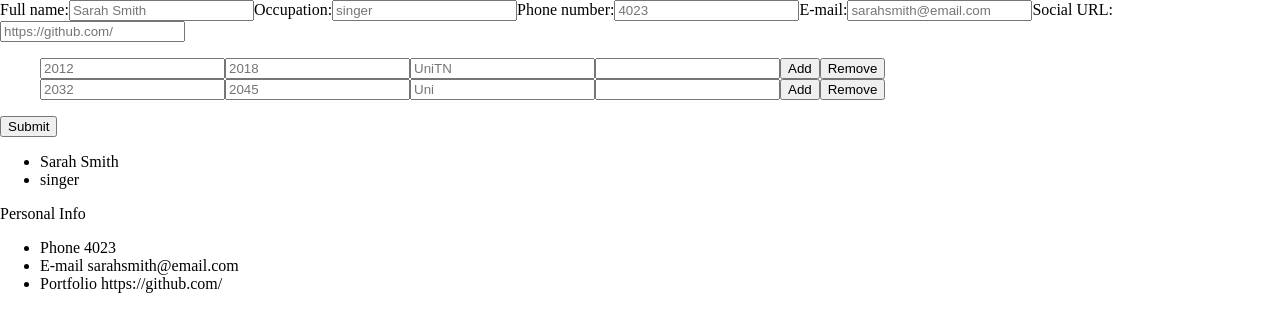
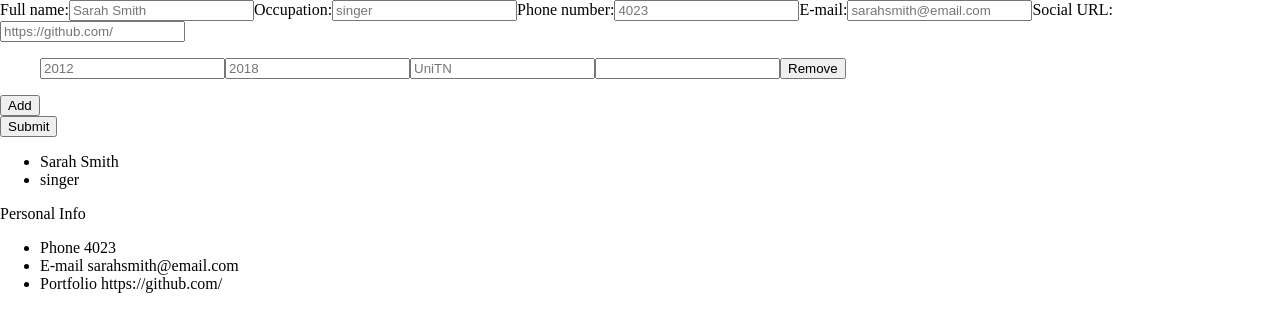
Before and after one commit to CriisMi/cv-project, a React (Create React App) app: page / in a window 1280 px wide. Shown: the top 332 px of the page. Built offline with nearby package versions, Linux system fonts and the light colour scheme.

Commit message:
Update key on input list education form

```diff
--- a/src/App.js
+++ b/src/App.js
@@ -15,25 +15,17 @@ const App = () => {
 
   const [education, setEducation] = useState([
     {
-      id: "e1",
       startYear: 2012,
       endYear: 2018,
       title: "UniTN",
       description: "",
       index: 0,
-    },
-    {
-      id: "e2",
-      startYear: 2032,
-      endYear: 2045,
-      title: "Uni",
-      description: "",
-      index: 1,
+      key: `e1`,
     },
   ]);
 
   const toggleEditing = () => {
-    setEditing(!editing);
+    setEditing((prevEditing) => !prevEditing);
   };
 
   return (
--- a/src/components/FieldEduExp.js
+++ b/src/components/FieldEduExp.js
@@ -1,18 +1,42 @@
 const Field = (props) => {
+  let educationList = props.education;
+  let field = educationList[props.index];
+
+  const handleChange = (e) => {
+    const value = e.target.value;
+    educationList[props.index][e.target.name] = value;
+    e.target.placeholder = value;
+  };
+
   return (
     <div>
-      <input type="number" name="startYear" placeholder={props.startYear} />
-      <input type="number" name="endYear" placeholder={props.endYear} />
-      <input type="text" name="title" placeholder={props.title} />
+      <input
+        type="number"
+        name="startYear"
+        placeholder={field.startYear}
+        onChange={handleChange}
+      />
+      <input
+        type="number"
+        name="endYear"
+        placeholder={field.endYear}
+        onChange={handleChange}
+      />
+      <input
+        type="text"
+        name="title"
+        placeholder={field.title}
+        onChange={handleChange}
+      />
       <input
         type="textarea"
         name="description"
-        placeholder={props.description}
+        placeholder={field.description}
+        onChange={handleChange}
       />
-      <button onClick={props.onAddBtnClick}>Add</button>
       <button
         onClick={(e) => {
-          props.onRemoveBtnClick(e, props.id);
+          props.onRemoveBtnClick(e, props.index);
         }}
       >
         Remove
--- a/src/components/Form.js
+++ b/src/components/Form.js
@@ -1,74 +1,24 @@
 import "../styles/Form.css";
 import FormEduExp from "./FormEduExp";
-import { useState } from "react";
+import FormPersInfo from "./FormPersInfo";
 
 const Form = (props) => {
-  let formInfo = props.personalInfo;
-
-  const [education, setEducation] = useState(props.education);
-
-  const handleChange = (e) => {
-    const value = e.target.value;
-    formInfo[e.target.name] = value;
-    e.target.placeholder = value;
-  };
-
   const handleSubmit = (e) => {
     e.preventDefault();
     props.toggleEditing();
-    props.setPersonalInfo(formInfo);
-    props.setEducation(education);
   };
 
   return (
     <div>
       <form>
-        <label>
-          Full name:
-          <input
-            type="text"
-            name="name"
-            placeholder={formInfo.name}
-            onChange={handleChange}
-          />
-        </label>
-        <label>
-          Occupation:
-          <input
-            type="text"
-            name="occupation"
-            placeholder={formInfo.occupation}
-            onChange={handleChange}
-          />
-        </label>
-        <label>
-          Phone number:
-          <input
-            type="tel"
-            name="phone"
-            placeholder={formInfo.phone}
-            onChange={handleChange}
-          />
-        </label>
-        <label>
-          E-mail:
-          <input
-            type="e-mail"
-            name="mail"
-            placeholder={formInfo.mail}
-            onChange={handleChange}
-          />
-        </label>
-        <label>
-          Social URL:
-          <input
-            type="URL"
-            name="social"
-            placeholder={formInfo.social}
-            onChange={handleChange}
-          />
-        </label>
-        <FormEduExp education={education} setEducation={setEducation} />
+        <FormPersInfo
+          personalInfo={props.personalInfo}
+          setPersonalInfo={props.setPersonalInfo}
+        />
+        <FormEduExp
+          education={props.education}
+          setEducation={props.setEducation}
+        />
         <button onClick={handleSubmit}>Submit</button>
       </form>
     </div>
--- a/src/components/FormEduExp.js
+++ b/src/components/FormEduExp.js
@@ -2,36 +2,57 @@ import { useState } from "react";
 import Field from "./FieldEduExp";
 
 const FormEduExp = (props) => {
-  const [education, setEducation] = useState(props.education);
+  const [id, setId] = useState(`e2`);
 
-  /* const onAddBtnClick = (e) => {
+  let defaultEdu = {
+    startYear: 2012,
+    endYear: 2018,
+    title: "UniTN",
+    description: "",
+    index: 0,
+  };
+
+  let educationList = props.education;
+
+  const onAddBtnClick = (e) => {
     e.preventDefault();
-    setInputList(inputList.concat(<Field key={inputList.length} />));
-  }; */
+    setId((prevId) => `e${+prevId[1] + 1}`);
+    defaultEdu.key = id;
+    let newEducation = educationList.concat(defaultEdu);
 
-  const onRemoveBtnClick = (e, id) => {
-    let newEducation = (education) =>
-      education.filter((item) => item.id !== id);
-    setEducation(newEducation);
-    props.setEducation(newEducation);
+    let newnewEducation = newEducation.map((element, i) => {
+      element.index = i;
+      return element;
+    });
+    console.log(id);
+    props.setEducation(newnewEducation);
+  };
+
+  const onRemoveBtnClick = (e, i) => {
+    e.preventDefault();
+    let newEducation = educationList.filter((item) => item.index !== i);
+    let newnewEducation = newEducation.map((element, i) => {
+      element.index = i;
+      return element;
+    });
+    props.setEducation(newnewEducation);
   };
 
   return (
     <div>
       <ul>
-        {education.map((field, i) => (
+        {educationList.map((field, i) => (
           <Field
+            field={props.education[i]}
             index={i}
-            key={field.id}
-            id={field.id}
-            startYear={field.startYear}
-            endYear={field.endYear}
-            title={field.title}
-            description={field.description}
+            key={props.education[i].key}
             onRemoveBtnClick={onRemoveBtnClick}
+            education={props.education}
+            setEducation={props.setEducation}
           />
         ))}
       </ul>
+      <button onClick={onAddBtnClick}>Add</button>
     </div>
   );
 };
--- /dev/null
+++ b/src/components/FormPersInfo.js
@@ -0,0 +1,62 @@
+const FormPersInfo = (props) => {
+  let formInfo = props.personalInfo;
+
+  const handleChange = (e) => {
+    const value = e.target.value;
+    formInfo[e.target.name] = value;
+    e.target.placeholder = value;
+    props.setPersonalInfo(formInfo);
+  };
+
+  return (
+    <div>
+      <label>
+        Full name:
+        <input
+          type="text"
+          name="name"
+          placeholder={formInfo.name}
+          onChange={handleChange}
+        />
+      </label>
+      <label>
+        Occupation:
+        <input
+          type="text"
+          name="occupation"
+          placeholder={formInfo.occupation}
+          onChange={handleChange}
+        />
+      </label>
+      <label>
+        Phone number:
+        <input
+          type="tel"
+          name="phone"
+          placeholder={formInfo.phone}
+          onChange={handleChange}
+        />
+      </label>
+      <label>
+        E-mail:
+        <input
+          type="e-mail"
+          name="mail"
+          placeholder={formInfo.mail}
+          onChange={handleChange}
+        />
+      </label>
+      <label>
+        Social URL:
+        <input
+          type="URL"
+          name="social"
+          placeholder={formInfo.social}
+          onChange={handleChange}
+        />
+      </label>
+    </div>
+  );
+};
+
+export default FormPersInfo;
```
